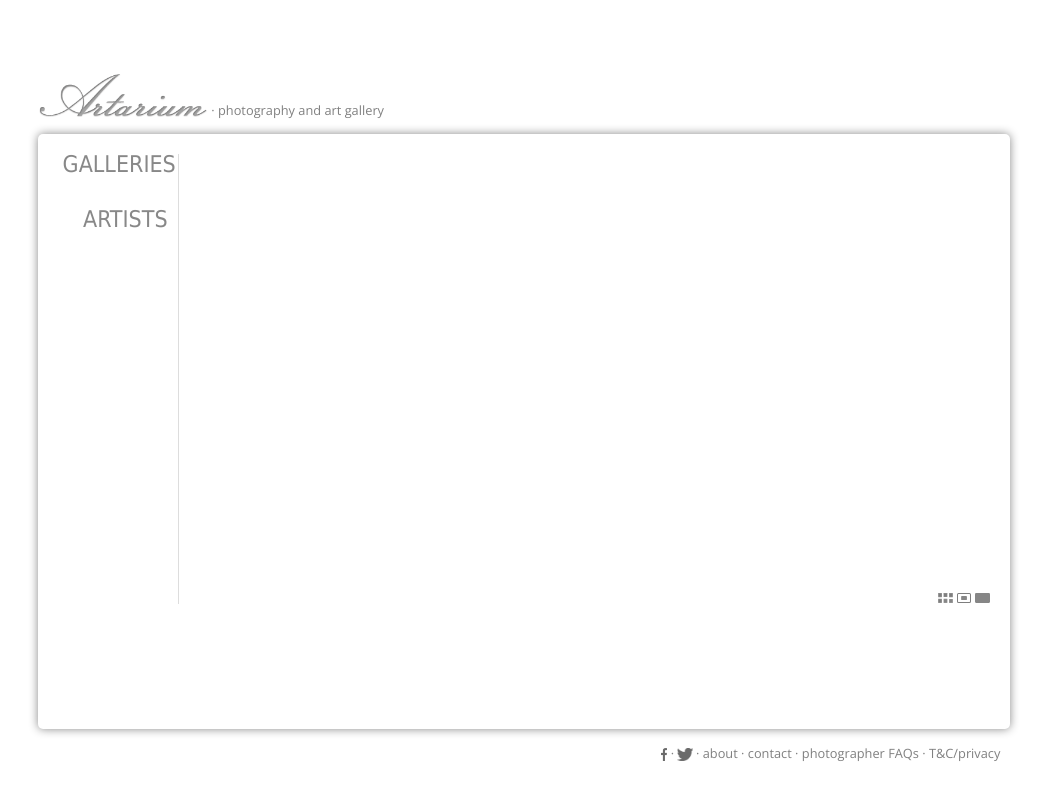
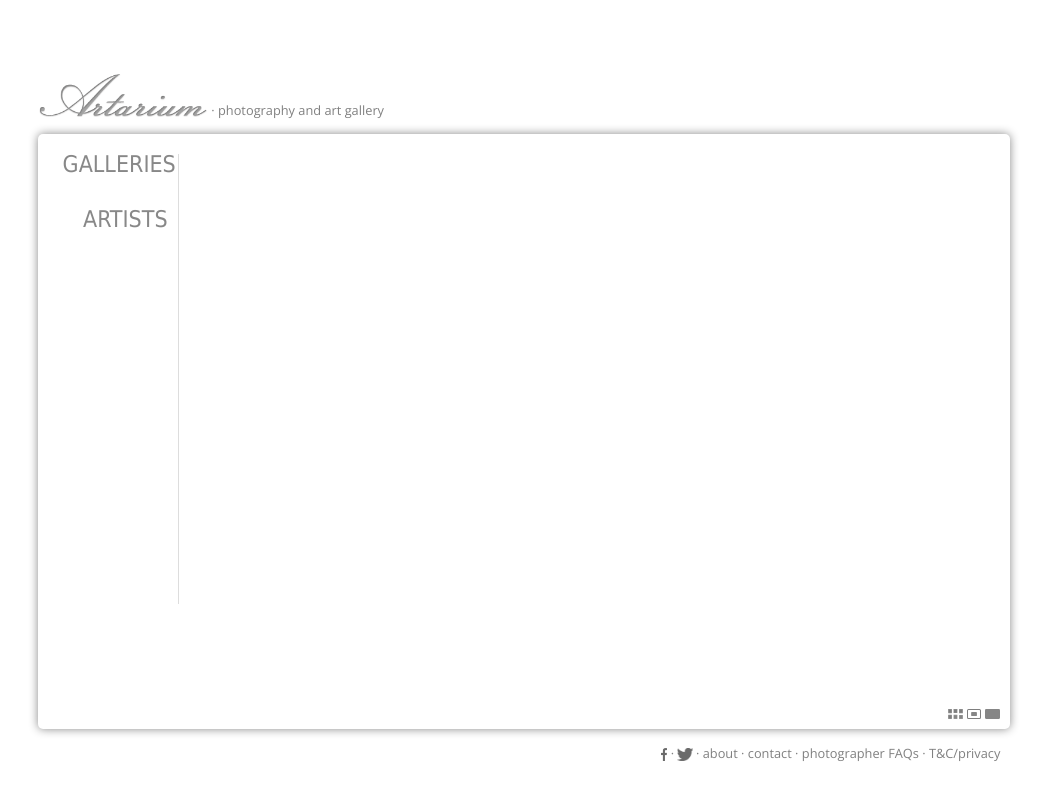
Before and after one commit to abhranildas/artarium, a Python web app: template templates/gallery.html in a window 1280 px wide. Shown: the whole page, without its empty margins (116-1163 px from the left). Run offline with Jinja, Linux system fonts and the light colour scheme; the template is opened without the code that fills it, so the values that code supplies are empty; some libraries are stand-ins or nearby versions; some web fonts are replaced.

Commit message:
Close #27

```diff
--- a/static/default.css
+++ b/static/default.css
@@ -68,7 +68,7 @@ body a:hover
 	bottom: 0;
 	right: 0;
 	left: 120px;
-	margin: 15px 15px 37px 15px;
+	margin: 15px 12px 35px 15px;
 	padding: 0px 10px 0px 10px;
 	text-align: justify;
 	#overflow-y: auto; /*change to auto later*/
--- a/static/gallery.css
+++ b/static/gallery.css
@@ -117,10 +117,10 @@
 	{
 	height:20px;
 	text-align: right;
-	margin-top:-40px;
 	margin-left:135px;
-	background-color:white;
-	position: relative;/*z-index cannot be used with static positioning */
+	position: absolute;/*z-index cannot be used with static positioning */
+	bottom: 9px;
+	width: 100%;
 	z-index:2;/*for being on top of lightbox*/
 	}
 #gallery-footer-left
@@ -136,6 +136,7 @@
 #gallery-footer-right
 	{
 	padding-top:5px;
+	margin-right: 165px;
 	}
 
 .gallery-footer-right-lightbox
@@ -183,7 +184,6 @@
 
 #view-changer
 	{
-	text-align: right;
 	display: inline;
 	}
 
```
